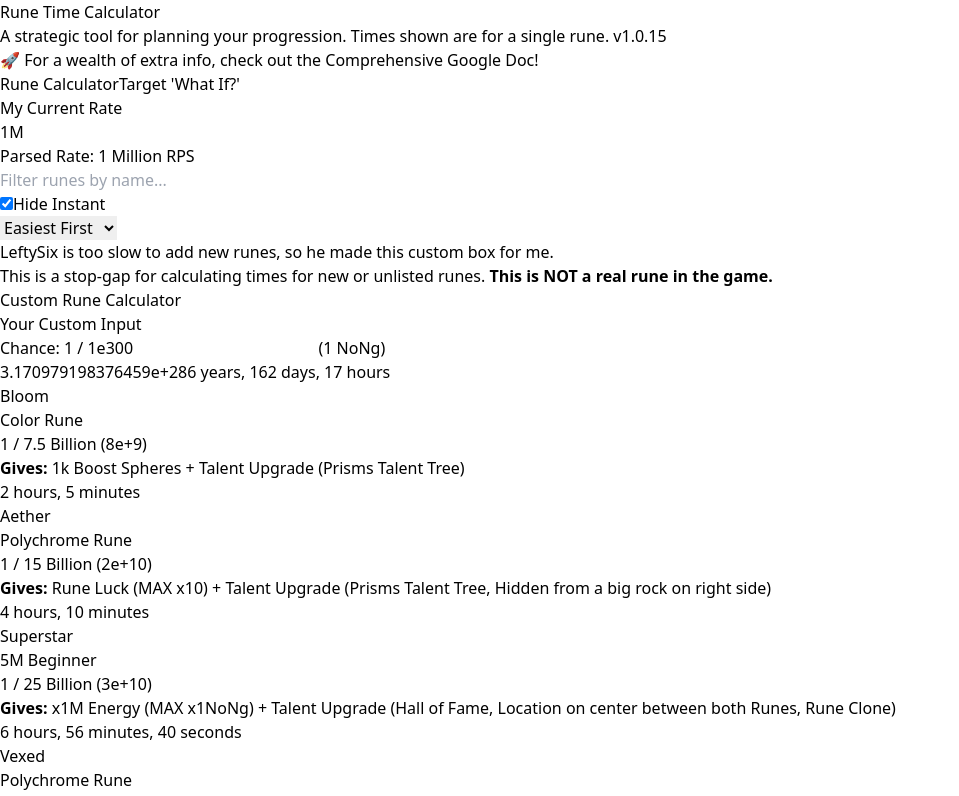
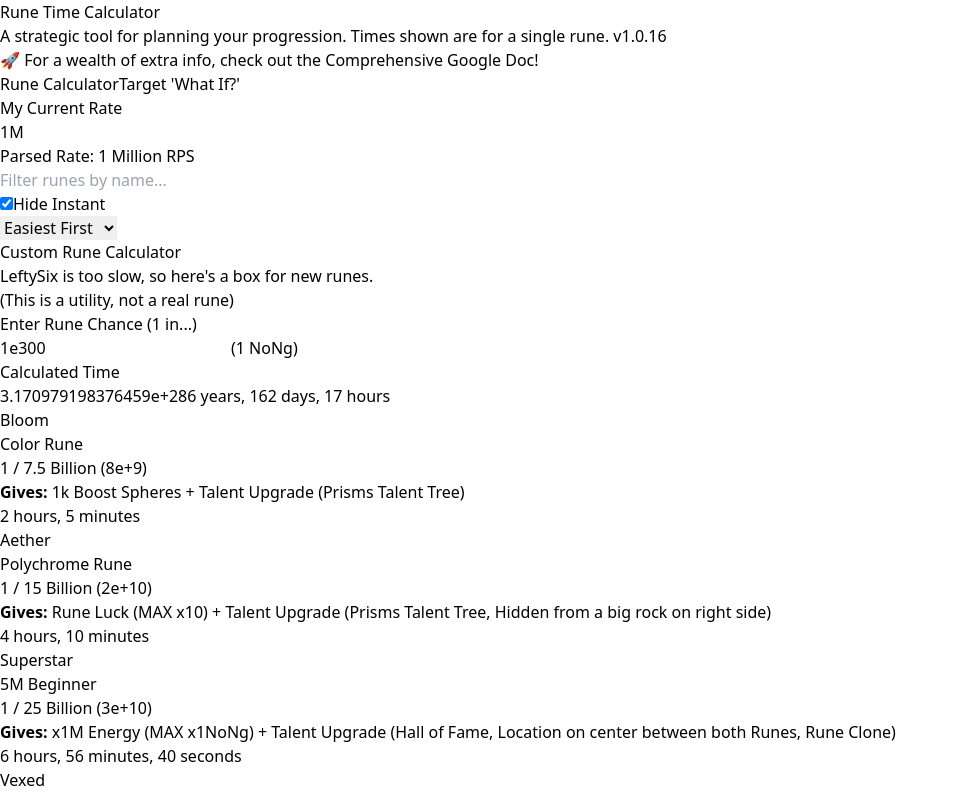
Before and after one commit to truthuntold/ai-rune-calc, a React (Vite) app: page / in a window 1280 px wide. Shown: the top 796 px of the page, without its empty margins (0-959 px from the left). Built offline with nearby package versions, Linux system fonts and the light colour scheme.

Commit message:
new runes

```diff
--- a/src/App.jsx
+++ b/src/App.jsx
@@ -1,10 +1,11 @@
 import React, { useState, useMemo, useEffect, useRef } from 'react';
 
 // --- App Info & Data ---
-const version = '1.0.15';
+const version = '1.0.16';
 const guideLink = 'https://docs.google.com/spreadsheets/d/1FWuPcp1QvIn-TAJkD1nRPtZnVwotBHcqR17xOR8SkHg/htmlview?gid=623912504#gid=539880323';
 
 const changelog = [
+    { version: '1.0.16', date: '2025-08-04', changes: ['Added Cosmic Dust, Star, Apex, Constellation, and Torrent runes.'] },
     { version: '1.0.15', date: '2025-08-03', changes: ['Added Whirl and Riptide runes.'] },
     { version: '1.0.14', date: '2025-08-03', changes: ['Redesigned the custom rune calculator to be more distinct and less confusing for new players.', 'Added more explanatory text for its purpose.'] },
     { version: '1.0.13', date: '2025-08-03', changes: ['Enhanced the custom rune input to act as a two-way converter between short-form and scientific notation.'] },
@@ -67,7 +68,7 @@ const generateScaleMap = () => {
         'QdqgCe': 1e435, 'QnqgCe': 1e438, 'SxqgCe': 1e441, 'SpqgCe': 1e444, 'OcqgCe': 1e447, 'NoqgCe': 1e450,
         'QgCe': 1e453, 'UQgCe': 1e456, 'DQgCe': 1e459, 'TQgCe': 1e462, 'QdQgCe': 1e465, 'QnQgCe': 1e468,
         'SxQgCe': 1e471, 'SpQgCe': 1e474, 'OcQgCe': 1e477, 'NoQgCe': 1e480, 'sgCe': 1e483, 'UsgCe': 1e486,
-        'DsgCe': 1e489, 'TsgCe': 1e492, 'QdsgCe': 1e495, 'QnsgCe': 1e498, 'SxsgCe': 1e501, 'SpsgCe': 1e504,
+        'DsgCe': 1e489, 'TsgCe': 1e492, 'QdsgCe': 1e495, 'QnsgCe': 1e498, 'SxsgCe': 1e501, 'SpsgCe': 1e204,
         'OcsgCe': 1e507, 'NosgCe': 1e510, 'SgCe': 1e513, 'USgCe': 1e516, 'DSgCe': 1e519, 'TSgCe': 1e522,
         'QdSgCe': 1e525, 'QnSgCe': 1e528, 'SxSgCe': 1e531, 'SpSgCe': 1e534, 'OcSgCe': 1e537, 'NoSgCe': 1e540,
         'OgCe': 1e543, 'UOgCe': 1e546, 'DOgCe': 1e549, 'TOgCe': 1e552, 'QdOgCe': 1e555, 'QnOgCe': 1e558,
@@ -132,8 +133,13 @@ const runesData = [
     { name: 'Disarray', source: 'Basic Rune', chance: 7.5e174, stats: '+1 Rune Bulk (EXPONENTIAL) (MAX +1T) + x1 Rune Bulk (MAX x250)' },
     { name: 'Bolt', source: 'Nature Rune', chance: 1.75e182, stats: 'x1 Rune Bulk (MAX x100) + x1 Rune Bulk (MAX x250) + New Talent' },
     { name: 'Zephyr', source: 'Polychrome Rune', chance: 5e191, stats: 'x1 Rune Bulk (DUAL EXPONENTIAL) + x1.01 Rune Speed' },
-    { name: 'Whirl', source: 'Color Rune', chance: 1e204, stats: 'x1 Rune Speed + x1 Tickets' },
-    { name: 'Riptide', source: 'Nature Rune', chance: 1.5e205, stats: 'x1.01 Rune Speed + x1 Rune Speed + x1 Tickets [EXPONENTIAL]' },
+    { name: 'Whirl', source: 'Unknown', chance: 1e204, stats: 'x1 Rune Speed + x1 Tickets' },
+    { name: 'Riptide', source: 'Unknown', chance: 1.5e205, stats: 'x1.01 Rune Speed + x1 Rune Speed + x1 Tickets [EXPONENTIAL]' },
+    { name: 'Cosmic Dust', source: 'Galactic Rune', chance: 1e207, stats: '+ x1 Tickets (MAX ???) + x1 Rune Speed (MAX ???)' },
+    { name: 'Star', source: 'Galactic Rune', chance: 2.5e208, stats: '+ x1 Tickets (MAX ???) + x1 Rune Speed (MAX ???) [BOTH EXPONENTIAL]' },
+    { name: 'Apex', source: 'Basic Rune', chance: 2.5e212, stats: 'x1 Rune Bulk [EXPONENTIAL] + x1K Rune Speed [EXPONENTIAL]' },
+    { name: 'Constellation', source: 'Galactic Rune', chance: 2.5e223, stats: '???' },
+    { name: 'Torrent', source: 'Nature Rune', chance: 2.5e228, stats: 'x1 Rune Speed + Ticket Perk Unlock + Ticket Perk Unlock' },
 ];
 
 // --- Helper Functions ---
@@ -434,6 +440,7 @@ export default function App() {
                                 </div>
                             )}
 
+
                             <div className="bg-gray-800 p-6 rounded-xl shadow-lg mb-4 sticky top-4 z-10">
                                 <h3 className="text-xl font-bold text-center text-white mb-4">My Current Rate</h3>
                                 <div className="flex flex-col sm:flex-row items-center gap-4">
@@ -461,31 +468,33 @@ export default function App() {
                                 </select>
                             </div>
 
-                            <div className="bg-purple-900/50 border border-purple-500/30 text-purple-300 text-center p-3 rounded-lg mb-4 space-y-2">
-                                <p className="font-bold">LeftySix is too slow to add new runes, so he made this custom box for me.</p>
-                                <p className="text-sm text-purple-200">This is a stop-gap for calculating times for new or unlisted runes. <strong className="font-semibold">This is NOT a real rune in the game.</strong></p>
-                            </div>
-
                             <div className="space-y-4">
-                                <div className={`bg-gray-900/50 backdrop-blur-sm p-5 rounded-lg shadow-md border-2 border-dashed border-purple-500/50`}>
-                                    <div className="flex flex-col sm:flex-row justify-between items-start sm:items-center gap-4">
-                                        <div className="flex-1 min-w-0">
-                                            <h2 className="text-2xl font-bold text-white">Custom Rune Calculator</h2>
-                                            <p className="text-sm text-gray-400">Your Custom Input</p>
-                                            <div className="text-sm text-cyan-400 mt-2 flex items-center gap-2 flex-wrap">
-                                                <span>Chance: 1 / </span>
+                                <div className="bg-purple-900/50 border-2 border-dashed border-purple-500/60 p-5 rounded-lg mb-6">
+                                    <div className="text-center mb-4">
+                                        <h3 className="text-xl font-bold text-purple-200">Custom Rune Calculator</h3>
+                                        <p className="text-sm text-purple-300 mt-1">LeftySix is too slow, so here's a box for new runes.</p>
+                                        <p className="text-xs text-purple-400 mt-1">(This is a utility, not a real rune)</p>
+                                    </div>
+                                    <div className="flex flex-col sm:flex-row justify-between items-center gap-4">
+                                        <div className="flex-1 text-center sm:text-left">
+                                            <label htmlFor="custom-chance" className="block text-sm font-medium text-purple-200 mb-1">Enter Rune Chance (1 in...)</label>
+                                            <div className="flex items-center gap-2 justify-center sm:justify-start">
                                                 <input
+                                                    id="custom-chance"
                                                     type="text"
                                                     value={customRuneChance}
                                                     onChange={(e) => setCustomRuneChance(e.target.value)}
-                                                    className="bg-gray-700/80 text-white p-1 rounded-md border border-gray-600 focus:border-cyan-500 w-32"
+                                                    className="bg-gray-700/80 text-white p-2 rounded-md border border-gray-600 focus:border-cyan-500 w-40 text-center"
                                                     placeholder="e.g., 1e300"
                                                 />
-                                                <span className="text-gray-400 text-xs">{customRuneConversion}</span>
+                                                <span className="text-gray-400 text-sm">{customRuneConversion}</span>
                                             </div>
                                         </div>
-                                        <div className="bg-cyan-500/10 border border-cyan-500/30 text-cyan-300 text-lg font-semibold px-4 py-2 rounded-lg text-center w-full sm:w-auto min-w-[150px]">
-                                            {formatTime(customRuneDetails.time)}
+                                        <div className="text-center sm:text-right">
+                                            <p className="text-sm text-purple-200 mb-1">Calculated Time</p>
+                                            <div className="bg-cyan-500/10 border border-cyan-500/30 text-cyan-300 text-lg font-semibold px-4 py-2 rounded-lg min-w-[150px]">
+                                                {formatTime(customRuneDetails.time)}
+                                            </div>
                                         </div>
                                     </div>
                                 </div>
```
